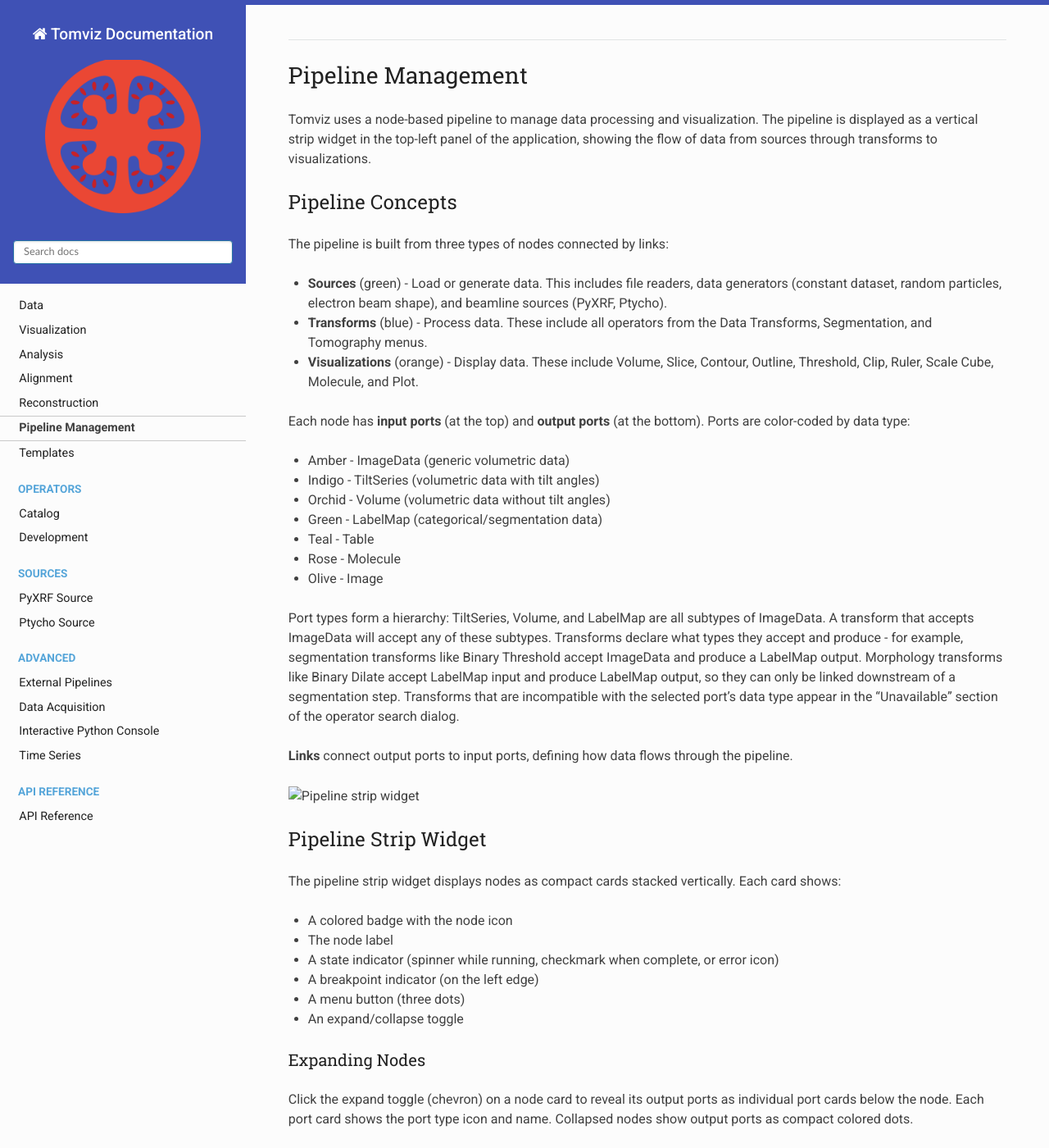
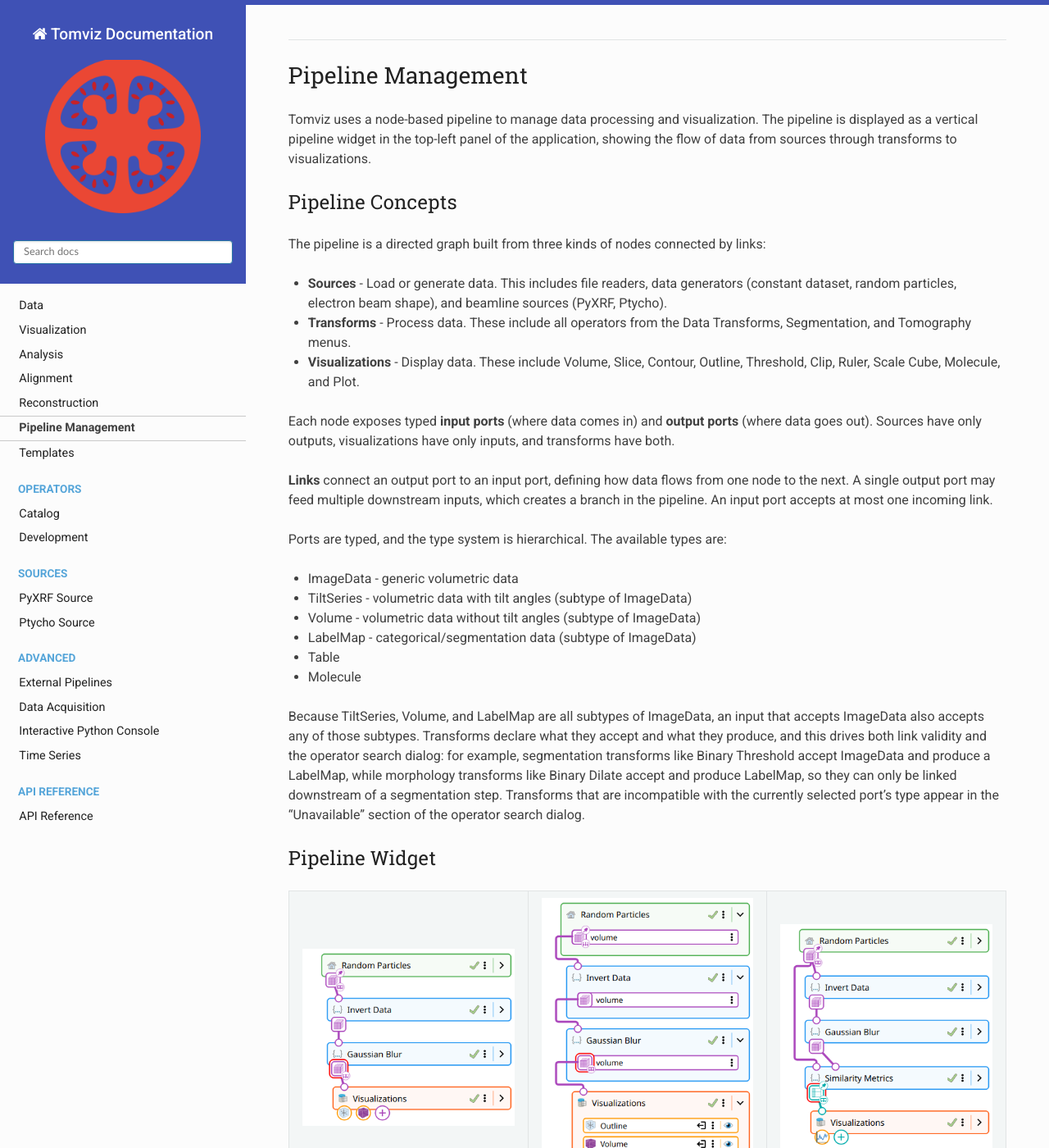
Before and after one commit to OpenChemistry/tomvizdocs, a Sphinx documentation site: the page built from docs/pipeline_management.md, in a window 1280 px wide and 1400 px high. Shown: the whole window at 82% size. Built offline with Sphinx 7.4.7 and the Read the Docs theme 3.1.0, drawn with Linux system fonts in a browser that asks for light colours; pages that are not in the unit, such as notebooks, are missing from menus; some of the changed text lies outside the part shown.

Commit message:
improve pipeline_management section

```diff
--- a/docs/pipeline_management.md
+++ b/docs/pipeline_management.md
@@ -1,77 +1,103 @@
 # Pipeline Management
 
 Tomviz uses a node-based pipeline to manage data processing and visualization.
-The pipeline is displayed as a vertical strip widget in the top-left panel of
-the application, showing the flow of data from sources through transforms to
-visualizations.
-
-<!-- VIDEO NEEDED: Overview of the pipeline strip widget. Show creating a source,
-     adding transforms, adding visualizations, selecting nodes, expanding/collapsing
-     ports, creating and deleting links, using context menus, and using the
-     pipeline controls (pause/stop/resume). This is the highest-priority video
-     since the pipeline model is the biggest conceptual change in 3.0. -->
+The pipeline is displayed as a vertical pipeline widget in the top-left panel
+of the application, showing the flow of data from sources through transforms
+to visualizations.
 
 ## Pipeline Concepts
 
-The pipeline is built from three types of nodes connected by links:
+The pipeline is a directed graph built from three kinds of nodes connected
+by links:
 
- * **Sources** (green) - Load or generate data. This includes file readers,
+ * **Sources** - Load or generate data. This includes file readers,
    data generators (constant dataset, random particles, electron beam shape),
    and beamline sources (PyXRF, Ptycho).
- * **Transforms** (blue) - Process data. These include all operators from the
+ * **Transforms** - Process data. These include all operators from the
    Data Transforms, Segmentation, and Tomography menus.
- * **Visualizations** (orange) - Display data. These include Volume, Slice,
+ * **Visualizations** - Display data. These include Volume, Slice,
    Contour, Outline, Threshold, Clip, Ruler, Scale Cube, Molecule, and Plot.
 
-Each node has **input ports** (at the top) and **output ports** (at the bottom).
-Ports are color-coded by data type:
+Each node exposes typed **input ports** (where data comes in) and **output
+ports** (where data goes out). Sources have only outputs, visualizations have
+only inputs, and transforms have both.
 
- * Amber - ImageData (generic volumetric data)
- * Indigo - TiltSeries (volumetric data with tilt angles)
- * Orchid - Volume (volumetric data without tilt angles)
- * Green - LabelMap (categorical/segmentation data)
- * Teal - Table
- * Rose - Molecule
- * Olive - Image
+**Links** connect an output port to an input port, defining how data flows
+from one node to the next. A single output port may feed multiple downstream
+inputs, which creates a branch in the pipeline. An input port accepts at most
+one incoming link.
 
-Port types form a hierarchy: TiltSeries, Volume, and LabelMap are all
-subtypes of ImageData. A transform that accepts ImageData will accept any of
-these subtypes. Transforms declare what types they accept and produce - for
-example, segmentation transforms like Binary Threshold accept ImageData and
-produce a LabelMap output. Morphology transforms like Binary Dilate accept
-LabelMap input and produce LabelMap output, so they can only be linked
-downstream of a segmentation step. Transforms that are incompatible with the
-selected port's data type appear in the "Unavailable" section of the operator
-search dialog.
+Ports are typed, and the type system is hierarchical. The available types
+are:
 
-**Links** connect output ports to input ports, defining how data flows through
-the pipeline.
+ * ImageData - generic volumetric data
+ * TiltSeries - volumetric data with tilt angles (subtype of ImageData)
+ * Volume - volumetric data without tilt angles (subtype of ImageData)
+ * LabelMap - categorical/segmentation data (subtype of ImageData)
+ * Table
+ * Molecule
 
-<!-- SCREENSHOT NEEDED: Pipeline strip widget showing a typical pipeline with
-     a source node (green), two or three transform nodes (blue), and a
-     visualization group (orange). Show at least one node expanded to reveal
-     its output ports. The strip should show link lines in the left gutter. -->
-![Pipeline strip widget](img/pipeline_strip_widget.png)
+Because TiltSeries, Volume, and LabelMap are all subtypes of ImageData, an
+input that accepts ImageData also accepts any of those subtypes. Transforms
+declare what they accept and what they produce, and this drives both link
+validity and the operator search dialog: for example, segmentation transforms
+like Binary Threshold accept ImageData and produce a LabelMap, while
+morphology transforms like Binary Dilate accept and produce LabelMap, so they
+can only be linked downstream of a segmentation step. Transforms that are
+incompatible with the currently selected port's type appear in the
+"Unavailable" section of the operator search dialog.
 
-## Pipeline Strip Widget
 
-The pipeline strip widget displays nodes as compact cards stacked vertically.
-Each card shows:
+## Pipeline Widget
+
+:::{list-table}
+:widths: 1 1 1
+:header-rows: 0
+
+* - ![Pipeline widget](img/pipeline_strip_widget.png)
+  - ![Pipeline widget with expanded nodes](img/pipeline_widget_expanded.png)
+  - ![Pipeline widget with a branch and a merge](img/pipeline_widget_branch_merge.png)
+:::
+
+The pipeline widget displays the pipeline graph as a vertical strip of
+compact node cards. Sources are colored green, transforms blue, and
+visualizations orange. Each card shows:
 
  * A colored badge with the node icon
  * The node label
  * A state indicator (spinner while running, checkmark when complete, or error icon)
- * A breakpoint indicator (on the left edge)
+ * A breakpoint indicator (toward the right of the card)
  * A menu button (three dots)
  * An expand/collapse toggle
 
-### Expanding Nodes
+### Ports
 
-Click the expand toggle (chevron) on a node card to reveal its output ports
-as individual port cards below the node. Each port card shows the port type
-icon and name. Collapsed nodes show output ports as compact colored dots.
+Ports are color-coded by data type, using the palette below:
 
-Output port badges indicate data storage:
+ * Amber - ImageData
+ * Indigo - TiltSeries
+ * Orchid - Volume
+ * Green - LabelMap
+ * Teal - Table
+ * Rose - Molecule
+
+**Input ports** are drawn as small circles on the top edge of the node card,
+stroked in the type color. An unconnected input is shown filled with the
+background color; an invalid link is drawn as an "X". Input ports cannot be
+expanded — they only exist as the dot on the node's edge.
+
+**Output ports** are drawn as rounded squares on the bottom edge of the node
+card, filled with the type color and containing a small icon that identifies
+the type. When a node is collapsed, output ports appear as a row of these
+squares hugging the bottom of the card. When the node is expanded, each
+output port also appears as a separate **port card** stacked below the node,
+showing the port's label alongside the same colored square.
+
+The **tip output port** — the port new transforms will attach to by default
+(see [Inserting Transforms](#inserting-transforms)) — is drawn with a red
+rounded outline around its square, whether the node is collapsed or expanded.
+
+Output port squares carry small overlay icons that indicate data storage:
 
  * **Pin icon** (top-right corner) - Port data is persistent
  * **RAM icon** (bottom-right corner) - Data is currently in memory
@@ -101,19 +128,20 @@
 
 ## Creating Links
 
-To create a link between nodes, click and drag from an output port dot to an
-input port on another node. While dragging, a dashed line follows the cursor.
+To create a link between nodes, click and drag from an output port square to
+an input port on another node. While dragging, a dashed line follows the cursor.
 When the cursor is over a valid input port, the line becomes solid. Release
 to create the link.
 
-By default, when you add a new transform or visualization from the menus, it
-is automatically linked to the currently selected output port. Hold **Ctrl**
-when clicking a visualization menu item to enter manual linking mode, where
-you choose which port to connect to.
+Links can also be created implicitly when you add a new transform or
+visualization from the menus — see [Inserting Transforms](#inserting-transforms)
+below for the exact rules that govern where the new node attaches.
 
 ## Pipeline Controls
 
-The pipeline controls toolbar sits above the pipeline strip widget and provides:
+![Pipeline controls](img/pipeline_controls.png)
+
+The pipeline controls toolbar sits above the pipeline widget and provides:
 
  * **Play/Pause** - Pause automatic pipeline execution. When paused, parameter
    changes accumulate but transforms do not run until you resume.
@@ -125,9 +153,6 @@
    * *On Disk* - Cache intermediate results to disk (slower, saves memory)
    * *Transient* - Do not store intermediate results (re-compute when needed)
 
-<!-- SCREENSHOT NEEDED: Pipeline controls toolbar showing the play/pause button,
-     stop button, dimming toggle, and persistence dropdown. -->
-![Pipeline controls](img/pipeline_controls.png)
 
 ## Pipeline Breakpoints
 
@@ -135,16 +160,24 @@
 enabling step-by-step inspection of intermediate results. This is useful for
 debugging complex pipelines or examining how each transform affects the data.
 
+:::{list-table}
+:widths: 1 1
+:header-rows: 0
+
+* - ![Pipeline breakpoint set](img/pipeline_breakpoint_set.png)
+  - ![Pipeline breakpoint play](img/pipeline_breakpoint_play_button.png)
+:::
+
 ### Setting a Breakpoint
 
-To set a breakpoint, hover your mouse over the left edge of a transform node
-in the pipeline strip widget. A faded red circle will appear. Click it to set
-the breakpoint - the circle becomes solid, indicating that the pipeline will
-pause before executing that transform.
+The breakpoint indicator sits on the right side of the node card, alongside
+the state icon, menu button, and expand toggle. It is hidden by default;
+hovering the mouse over a transform node card reveals it as a faded red
+circle. Click the circle to set the breakpoint - it becomes solid and is
+shown at all times, indicating that the pipeline will pause before executing
+that transform.
 
-<!-- SCREENSHOT NEEDED: Pipeline strip widget showing a transform node with a
-     solid red breakpoint circle on its left edge. -->
-![Pipeline breakpoint set](img/pipeline_breakpoint_set.png)
+Sources and sink groups do not expose a breakpoint slot.
 
 ### Running with Breakpoints
 
@@ -154,27 +187,49 @@
 resume execution past the breakpoint, click the green Play button that appears
 where the breakpoint was.
 
-<!-- SCREENSHOT NEEDED: Pipeline strip widget showing a paused pipeline at a
-     breakpoint, with the green play button visible. -->
-![Pipeline breakpoint play](img/pipeline_breakpoint_play_button.png)
-
 The breakpoint is not removed automatically after resuming. Click the solid red
 circle again to remove it.
 
 ## Inserting Transforms
 
-New transforms are linked to the currently selected output port. To insert a
-transform in the middle of an existing pipeline:
+Where a new transform attaches depends on what is currently selected when it
+is added from the menus.
 
- 1. Select the output port or node that should feed into the new transform
- 2. Add the transform from any menu (Data Transforms, Tomography, Segmentation)
- 3. The new transform is inserted at that point, and downstream links are
-    updated accordingly
+**Nothing selected (or a source selected).** The new transform is appended
+to the **tip output port** — the last output of the active source's branch,
+found by walking downstream through transforms until no transforms remain.
+This is the common case: load data, pick transforms from the menu in order,
+and they chain end-to-end.
 
-## Editing Transform Parameters
+**A node selected.** The tip moves to the selected node's first output port
+(or, if the node has no outputs, to the tip of the branch that contains it).
+The transform is then appended there.
+
+**An output port selected.** The transform's input is connected directly to
+that port. If the port already has downstream links, those links are left in
+place and the new transform forms a **new branch** off the same port. This is
+how you fan a pipeline out — e.g. running two different reconstructions from
+the same aligned tilt series.
+
+**A link selected.** The new transform is **inserted in place** of the link:
+the existing link is broken, and two new links are created — one from the
+old "from" port to the new transform's input, and one from the new
+transform's first output back to the old "to" port. This is the way to splice
+a transform into the middle of an established pipeline without disturbing
+downstream visualizations.
+
+**Ctrl held when picking from the menu.** The transform is added unconnected.
+You then create its links manually by dragging from an output port.
+
+Type compatibility is enforced in every case. If the target output port's
+type is not accepted by the new transform's input, the insertion is rejected
+and the transform is not added.
+
+## Transform Properties Dialog
 
 Double-click a transform node (or select "Edit" from its context menu) to open
-the parameter edit dialog. The dialog provides:
+its properties dialog. Every properties dialog provides the same three
+buttons at the bottom:
 
  * **Apply** - Apply the current parameters and re-execute the pipeline, keeping
    the dialog open for further adjustments
@@ -182,3 +237,47 @@
  * **Cancel** - Discard changes and close
 
 The Apply and OK buttons are disabled while the pipeline is executing.
+
+### Python Transforms and Sources
+
+When the node is implemented in Python — which covers every transform under
+the Data Transforms menu as well as Python-based sources — the properties
+dialog is organized into three tabs. The dialog opens on the **Parameters**
+tab by default.
+
+:::{list-table}
+:widths: 1 1 1
+:header-rows: 0
+
+* - ![Script tab](img/python_dialog_script.png)
+  - ![Parameters tab](img/python_dialog_parameters.png)
+  - ![Execution tab](img/python_dialog_execution.png)
+:::
+
+ * **Script** - A syntax-highlighted editor for the operator's Python code.
+   Edits are saved with the dialog, so a node can be tweaked in place without
+   touching the original operator definition on disk.
+ * **Parameters** - The form used to configure the operator. By default
+   parameters are laid out automatically from the operator's JSON description
+   (sliders, spinboxes, dropdowns, file pickers, scalar-array selectors,
+   etc.); operators that ship a custom widget show that instead. If the form
+   needs upstream data to populate (e.g. a scalar-array picker that reads
+   from the input volume) and the data isn't yet in memory, this tab displays
+   a placeholder until the pipeline runs and the data becomes available.
+ * **Execution** - Selects how this individual node is executed. Two modes are
+   offered:
+    * *Internal* (default) - The script runs in a thread inside Tomviz, using
+      Tomviz's bundled Python interpreter and the modules it ships with.
+    * *External* - The script runs in a separate process using an arbitrary
+      Python environment that you point Tomviz at. When this mode is
+      selected, a **Python Env** field appears below the executor dropdown
+      with a Browse button; pick the path to a Python environment that has
+      the `tomviz-pipeline` package installed. This is the escape hatch for
+      operators that need libraries Tomviz doesn't bundle, or that depend
+      on a specific Python version.
+
+The choice of executor is per-node, so different transforms in the same
+pipeline can run against different Python environments.
+
+C++ transforms and visualizations don't have Script or Execution tabs — they
+expose only their parameter form, in a single-page dialog.
```
Also changed, not shown: other parts of docs/pipeline_management.md (+3 -2 lines), docs/img/pipeline_breakpoint_play_button.png, docs/img/pipeline_breakpoint_set.png, docs/img/pipeline_controls.png (added), docs/img/pipeline_strip_widget.png (added), docs/img/pipeline_widget_branch_merge.png (added), docs/img/pipeline_widget_expanded.png (added), docs/img/python_dialog_execution.png (added), docs/img/python_dialog_parameters.png (added), docs/img/python_dialog_script.png (added).
